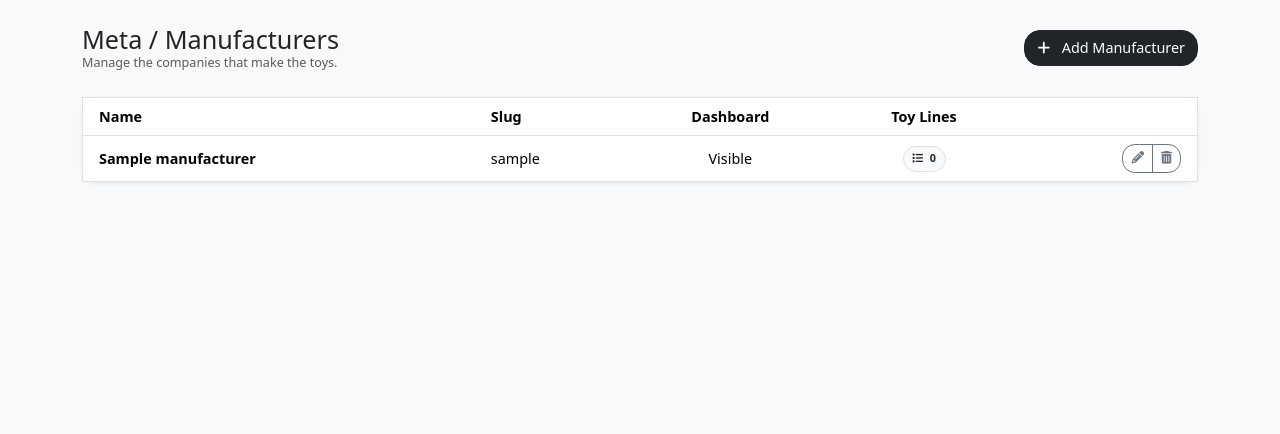
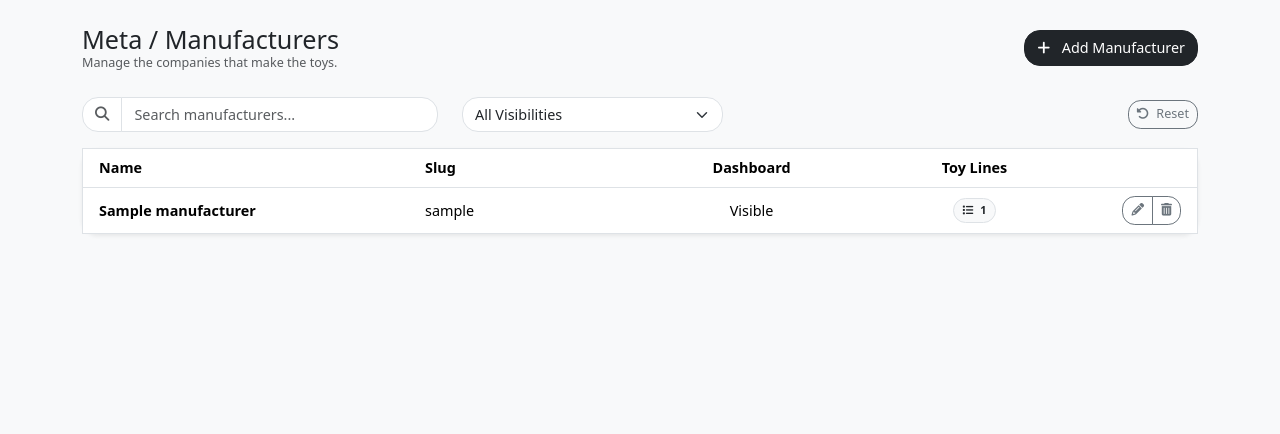
Before and after one commit to sulflox-dk/toy-collection-v2, a PHP site: page /toy-collection-v2/ in a window 1280 px wide. Shown: the part 54-488 px from the top of the page. Run offline with PHP 8.4, Linux system fonts and the light colour scheme; tables that the repository leaves empty or names only in its code hold one stand-in row (values such as "Sample post").

Commit message:
Some bugfixing and manuf. expansions

```diff
--- a/app/Modules/Meta/Controllers/ManufacturerController.php
+++ b/app/Modules/Meta/Controllers/ManufacturerController.php
@@ -3,8 +3,10 @@ namespace App\Modules\Meta\Controllers;
 
 use App\Kernel\Http\Controller;
 use App\Kernel\Http\Request;
+use App\Kernel\Database\Database;
 use App\Modules\Meta\Models\Manufacturer;
-use App\Kernel\Database\Database; // Needed for the uniqueness check
+use App\Modules\Meta\Models\ToyLine;
+use App\Modules\Catalog\Models\CatalogToy;
 
 class ManufacturerController extends Controller
 {
@@ -17,44 +19,27 @@ class ManufacturerController extends Controller
             'manufacturers' => $manufacturers,
         ]);
     }
-/**
+
+    /**
      * Returns the HTML Table of manufacturers (for AJAX)
      * GET /manufacturer/list?page=1&q=searchterm
      */
     public function list(Request $request): void
     {
         $page = (int) $request->input('page', 1);
-        $perPage = 2;
-        $offset = ($page - 1) * $perPage;
+        $perPage = 20; // Keep at 2 for testing pagination!
         $search = trim($request->input('q', ''));
+        $visibility = trim($request->input('visibility', '')); // <-- NEW
 
-        $db = Database::getInstance();
+        // Pass the new parameter to the model
+        $data = Manufacturer::getPaginatedWithLineCount($page, $perPage, $search, $visibility);
 
-        // 1. Build Query
-        $sql = "SELECT * FROM meta_manufacturers";
-        $params = [];
-
-        if ($search) {
-            $sql .= " WHERE name LIKE ?";
-            $params[] = "%$search%";
-        }
-
-        // 2. Count Total
-        $countSql = str_replace('SELECT *', 'SELECT COUNT(*)', $sql);
-        $total = $db->query($countSql, $params)->fetchColumn();
-        $totalPages = ceil($total / $perPage);
-
-        // 3. Fetch Data
-        $sql .= " ORDER BY name ASC LIMIT $perPage OFFSET $offset";
-        $manufacturers = $db->query($sql, $params)->fetchAll();
-
-        // 4. Render Partial with Pagination Data
         $this->renderPartial('manufacturer_list', [
-            'manufacturers' => $manufacturers,
+            'manufacturers' => $data['items'],
             'pagination' => [
                 'current' => $page,
-                'total'   => $totalPages,
-                'count'   => $total
+                'total'   => $data['totalPages'],
+                'count'   => $data['total']
             ]
         ]);
     }
@@ -182,12 +167,61 @@ class ManufacturerController extends Controller
     }
 
     /**
-     * Delete a manufacturer.
-     * DELETE /manufacturer/{id}
+     * Delete a manufacturer or request a migration if it has dependents.
+     * DELETE /manufacturer/{id}?migrate_to={new_id}
      */
     public function destroy(Request $request, string $id): void
     {
-        Manufacturer::delete((int) $id);
+        $mId = (int) $id;
+
+        // 1. Check BOTH dependent tables using our new Models!
+        $toyLineCount = ToyLine::countByManufacturer($mId);
+        $catalogToyCount = CatalogToy::countByManufacturer($mId);
+        $totalCount = $toyLineCount + $catalogToyCount;
+
+        $migrateTo = (int) $request->input('migrate_to', 0);
+
+        // 2. Has dependents, but no migration target provided?
+        if ($totalCount > 0 && $migrateTo === 0) {
+            $this->json([
+                'requires_migration' => true,
+                'message' => "This manufacturer is linked to {$toyLineCount} toy line(s) and {$catalogToyCount} catalog toy(s). Please reassign them to another manufacturer before deleting.",
+                'options_url' => "manufacturer/migrate-on-delete-options?exclude={$mId}"
+            ], 409);
+            return;
+        }
+
+        // 3. User provided a migration target? Reassign items!
+        if ($totalCount > 0 && $migrateTo > 0) {
+            ToyLine::migrateManufacturer($mId, $migrateTo);
+            CatalogToy::migrateManufacturer($mId, $migrateTo);
+        }
+
+        // 4. Safe to delete now
+        Manufacturer::delete($mId);
         $this->json(['success' => true]);
     }
+
+    /**
+     * Returns a JSON list of manufacturers for the Migration Dropdown
+     * GET /manufacturer/migrate-on-delete-options?exclude={id}
+     */
+    public function migrateOnDeleteOptions(Request $request): void
+    {
+        $exclude = (int) $request->input('exclude', 0);
+        $db = Database::getInstance();
+
+        $sql = "SELECT id, name FROM meta_manufacturers";
+        $params = [];
+
+        if ($exclude > 0) {
+            $sql .= " WHERE id != ?";
+            $params[] = $exclude;
+        }
+
+        $sql .= " ORDER BY name ASC";
+
+        $options = $db->query($sql, $params)->fetchAll(\PDO::FETCH_ASSOC);
+        $this->json($options);
+    }
 }
--- a/app/Modules/Meta/Models/Manufacturer.php
+++ b/app/Modules/Meta/Models/Manufacturer.php
@@ -6,4 +6,53 @@ use App\Kernel\Database\BaseModel;
 class Manufacturer extends BaseModel
 {
     protected static string $table = 'meta_manufacturers';
+
+    public static function getPaginatedWithLineCount(int $page = 1, int $perPage = 10, string $search = '', string $visibility = ''): array
+    {
+        $offset = ($page - 1) * $perPage;
+        $params = [];
+        $whereConditions = []; // Array to hold dynamic WHERE clauses
+
+        $sql = "
+            SELECT
+                m.*,
+                COUNT(l.id) as lines_count
+            FROM " . static::$table . " m
+            LEFT JOIN meta_toy_lines l ON m.id = l.manufacturer_id
+        ";
+
+        // 1. Apply Search Filter
+        if ($search !== '') {
+            $whereConditions[] = "m.name LIKE ?";
+            $params[] = "%$search%";
+        }
+
+        // 2. Apply Visibility Filter
+        if ($visibility !== '') {
+            $whereConditions[] = "m.show_on_dashboard = ?";
+            $params[] = (int) $visibility;
+        }
+
+        // 3. Append WHERE clauses if they exist
+        if (!empty($whereConditions)) {
+            $sql .= " WHERE " . implode(" AND ", $whereConditions);
+        }
+
+        $sql .= " GROUP BY m.id ORDER BY m.name ASC";
+
+        // Count Total Rows (using a subquery because of the GROUP BY)
+        $countSql = "SELECT COUNT(*) FROM ($sql) as sub";
+        $total = (int) static::db()->query($countSql, $params)->fetchColumn();
+        $totalPages = ceil($total / $perPage);
+
+        // Fetch the actual data
+        $sql .= " LIMIT $perPage OFFSET $offset";
+        $items = static::db()->query($sql, $params)->fetchAll(\PDO::FETCH_ASSOC);
+
+        return [
+            'items' => $items,
+            'total' => $total,
+            'totalPages' => $totalPages
+        ];
+    }
 }
--- a/app/Modules/Meta/Views/manufacturer_index.php
+++ b/app/Modules/Meta/Views/manufacturer_index.php
@@ -6,6 +6,27 @@
     <button id="btn-add-manufacturer" class="btn btn-primary">
         <i class="fa-solid fa-plus me-2"></i> Add Manufacturer
     </button>
+</div>
+
+<div class="row mb-3 align-items-center">
+    <div class="col-md-4 mb-2 mb-md-0">
+        <div class="input-group">
+            <span class="input-group-text bg-white"><i class="fa-solid fa-search text-muted"></i></span>
+            <input type="text" class="form-control" id="search-input" placeholder="Search manufacturers...">
+        </div>
+    </div>
+    <div class="col-md-3 mb-2 mb-md-0">
+        <select class="form-select data-filter" name="visibility">
+            <option value="">All Visibilities</option>
+            <option value="1">Visible on Dashboard</option>
+            <option value="0">Hidden from Dashboard</option>
+        </select>
+    </div>
+    <div class="col-md-auto ms-auto">
+        <button class="btn btn-outline-secondary btn-sm" id="btn-reset-filters">
+            <i class="fa-solid fa-rotate-left me-1"></i> Reset
+        </button>
+    </div>
 </div>
 
 <div class="card shadow-sm border-0">
@@ -21,8 +42,8 @@
                 <h5 class="modal-title">Manufacturer</h5>
                 <button type="button" class="btn-close" data-bs-dismiss="modal" aria-label="Close"></button>
             </div>
-            <div class="modal-body">
-                <form id="manufacturer-form">
+            <form id="manufacturer-form">
+                <div class="modal-body">
                     <?= $csrfField() ?>
                     <input type="hidden" name="id">
 
@@ -38,16 +59,21 @@
                         <div class="form-text text-muted small">Unique ID for URLs. Leave empty to auto-generate.</div>
                     </div>
 
-                    <div class="form-check form-switch mb-3">
+                    <div class="form-check form-switch mb-0">
                         <input class="form-check-input" type="checkbox" name="show_on_dashboard" id="show_on_dashboard" value="1">
                         <label class="form-check-label" for="show_on_dashboard">Show on Dashboard</label>
                     </div>
-
-                    <div class="d-grid">
-                        <button type="submit" class="btn btn-primary">Save</button>
-                    </div>
-                </form>
-            </div>
+                </div>
+                <div class="modal-footer bg-light">
+                    <button type="button" class="btn btn-link me-auto" data-bs-dismiss="modal">Cancel</button>
+                    <button type="submit" class="btn btn-secondary d-none" data-action="add-another">
+                        Save and Add Another
+                    </button>
+                    <button type="submit" class="btn btn-primary" data-action="save-close">
+                        Save
+                    </button>
+                </div>
+            </form>
         </div>
     </div>
 </div>
--- a/app/Modules/Meta/Views/manufacturer_list.php
+++ b/app/Modules/Meta/Views/manufacturer_list.php
@@ -2,10 +2,10 @@
     <table class="table table-hover align-middle mb-0 border">
         <thead class="bg-light">
             <tr>
-                <th class="ps-3">Name</th>
-                <th>Slug</th>
-                <th class="text-center">Dashboard</th>
-                <th class="text-center">Toy Lines</th>
+                <th class="ps-3" style="width:30%;">Name</th>
+                <th style="width:20%;">Slug</th>
+                <th class="text-center" style="width:20%;">Dashboard</th>
+                <th class="text-center" style="width:20%;">Toy Lines</th>
                 <th class="text-end pe-3"></th>
             </tr>
         </thead>
--- a/app/views/layout.php
+++ b/app/views/layout.php
@@ -102,16 +102,55 @@ $baseUrl = rtrim(Config::get('app.url', ''), '/') . '/';
       </div>
     </div>
 
-    <div class="toast-container position-fixed top-0 end-0 p-3 mt-5" style="z-index: 2000">
-        <div id="liveToast" class="toast align-items-center text-white bg-success border-0" role="alert" aria-live="assertive" aria-atomic="true">
-            <div class="d-flex">
-                <div class="toast-body" id="toastBody">
-                    Action successful!
+    <div class="modal fade" id="core-confirm-modal" tabindex="-1" aria-hidden="true">
+        <div class="modal-dialog modal-dialog-centered">
+            <div class="modal-content">
+                <div class="modal-header">
+                    <h5 class="modal-title" id="core-confirm-title">Confirm Action</h5>
+                    <button type="button" class="btn-close" data-bs-dismiss="modal" aria-label="Close"></button>
                 </div>
-                <button type="button" class="btn-close btn-close-white me-2 m-auto" data-bs-dismiss="toast" aria-label="Close"></button>
+                <div class="modal-body">
+                    <p class="mb-1" id="core-confirm-message"></p>
+                    <p class="text-muted small mb-0 d-none" id="core-confirm-warning">
+                        <i class="fa-solid fa-circle-info me-1"></i>
+                        If this item is linked to other records, you will be prompted to reassign them.
+                    </p>
+                </div>
+                <div class="modal-footer bg-light">
+                    <button type="button" class="btn btn-link me-auto" data-bs-dismiss="modal" id="core-confirm-cancel-btn">Cancel</button>
+                    <button type="button" class="btn btn-primary" id="core-confirm-ok-btn">Confirm</button>
+                </div>
             </div>
         </div>
     </div>
+
+    <div class="modal fade" id="core-migration-modal" tabindex="-1" aria-hidden="true">
+    <div class="modal-dialog modal-dialog-centered">
+        <div class="modal-content shadow-sm border-0">
+            <div class="modal-header">
+                <h5 class="modal-title">
+                    <i class="fa-solid fa-code-merge me-2 text-primary"></i> Migration Required
+                </h5>
+                <button type="button" class="btn-close" data-bs-dismiss="modal"></button>
+            </div>
+            <div class="modal-body py-4">
+                <p class="mb-4 text-dark" id="core-migration-message"></p>
+                <div>
+                    <label class="form-label text-muted small fw-bold">Reassign items to:</label>
+                    <select class="form-select" id="core-migration-select">
+                        </select>
+                    <div class="invalid-feedback">Please select a destination.</div>
+                </div>
+            </div>
+            <div class="modal-footer bg-light">
+                <button type="button" class="btn btn-link me-auto" data-bs-dismiss="modal">Cancel</button>
+                <button type="button" class="btn btn-primary" id="core-migration-btn">Migrate and Delete</button>
+            </div>
+        </div>
+    </div>
+</div>
+
+    <div id="toast-container" class="toast-container position-fixed top-0 end-0 p-3 mt-5" style="z-index: 2000"></div>
 
     <script>const SITE_URL = "<?= $e($baseUrl) ?>";</script>
     <script src="https://cdn.jsdelivr.net/npm/bootstrap@5.3.0/dist/js/bootstrap.bundle.min.js" integrity="sha384-geWF76RCwLtnZ8qwWowPQNguL3RmwHVBC9FhGdlKrxdiJJigb/j/68SIy3Te4Bkz" crossorigin="anonymous"></script>
--- a/routes/web.php
+++ b/routes/web.php
@@ -10,4 +10,5 @@ $router->get('/',                   [ManufacturerController::class, 'index']);
 $router->get('/manufacturer/list',  [ManufacturerController::class, 'list']);
 $router->post('/manufacturer',      [ManufacturerController::class, 'store']);
 $router->put('/manufacturer/{id}',  [ManufacturerController::class, 'update']);
+$router->get('/manufacturer/migrate-on-delete-options', [ManufacturerController::class, 'migrateOnDeleteOptions']);
 $router->delete('/manufacturer/{id}', [ManufacturerController::class, 'destroy']);
```
Also changed, not shown: app/Kernel/Database/Migrator.php (+5 -2 lines), app/Modules/Catalog/Models/CatalogToy.php (added, +21 -0 lines), app/Modules/Meta/Models/ToyLine.php (added, +21 -0 lines), database/migrations/006_add_performance_indexes.php, database/migrations/007_add_slug_to_toy_lines.php (added), database/migrations/008_seed_default_manufacturers.php (renamed from database/migrations/005_seed_default_manufacturers.php), database/migrations/009_seed_test_data.php (added), public/assets/js/core/entity-manager.js, public/assets/js/core/ui-helper.js.
